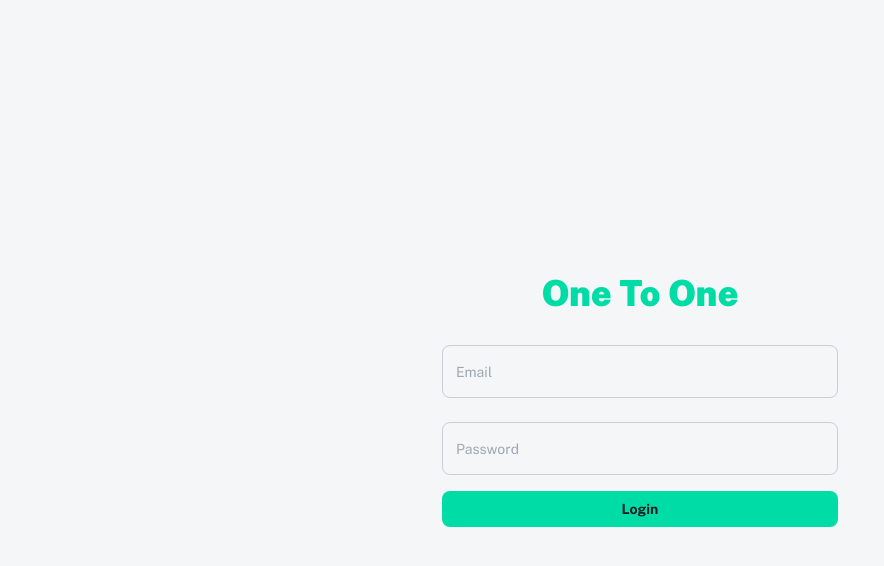
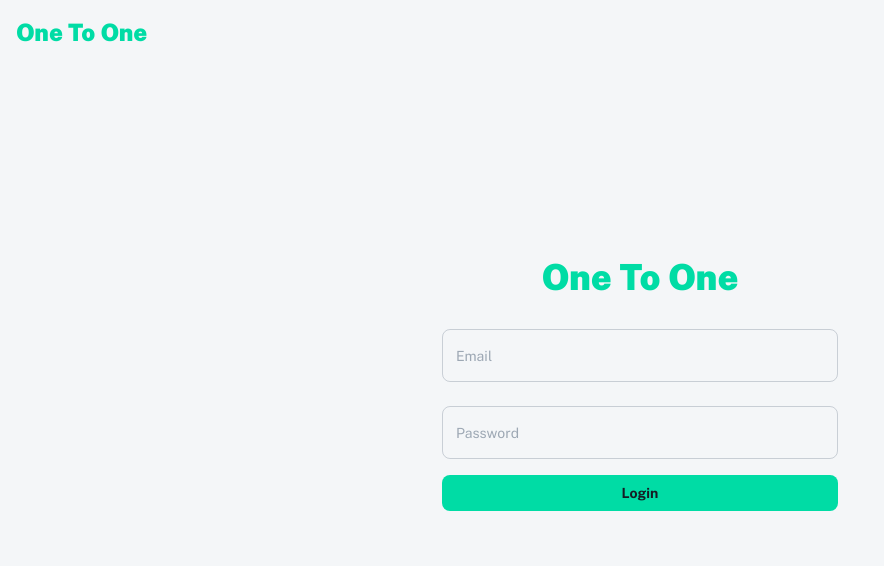
Before and after one commit to gowth6m/one-to-one-frontend, a React (Vite) app: page /user/login in a window 1280 px wide. Shown: the top 566 px of the page, without its empty margins (0-884 px from the left). Built offline with nearby package versions, Linux system fonts and the light colour scheme.

Commit message:
Update config for build

```diff
--- /dev/null
+++ b/src/layouts/appbar/nav-bar-mobile.tsx
@@ -0,0 +1,28 @@
+import Logo from '@/components/logo';
+import Row from '@/components/core/row';
+
+import NavBarWrapperMobile from './nav-bar-wrapper';
+import SettingsButton from '../common/settings-button';
+
+interface Props {}
+
+const NavBarMobile: React.FC<Props> = () => {
+  return (
+    <NavBarWrapperMobile>
+      {/* Logo */}
+      <Logo
+        sx={{
+          fontSize: 24,
+        }}
+      />
+
+      {/* Nav links */}
+
+      <Row marginLeft={'auto'} gap={1}>
+        <SettingsButton />
+      </Row>
+    </NavBarWrapperMobile>
+  );
+};
+
+export default NavBarMobile;
--- a/src/routes/sections/public.tsx
+++ b/src/routes/sections/public.tsx
@@ -1,5 +1,6 @@
 /* eslint-disable react-refresh/only-export-components */
 import { lazy, Suspense } from 'react';
+import NavBarMobile from '@/layouts/appbar/nav-bar-mobile';
 
 import { PublicGuard } from 'src/routes/guards/public-guard';
 
@@ -18,6 +19,7 @@ const publicRoutes = [
     element: (
       <PublicGuard>
         <Suspense fallback={<SplashScreen />}>
+          <NavBarMobile />
           <LoginPage />
         </Suspense>
       </PublicGuard>
--- a/src/sections/user/views/login-view.tsx
+++ b/src/sections/user/views/login-view.tsx
@@ -73,6 +73,7 @@ const LoginView = () => {
           width: '100%',
           display: 'flex',
           flexDirection: 'column',
+          mb: 20,
         }}
       >
         <FormikTextfield formik={formik} field="email" label="Email" errorMap={errorMap} />
--- a/vite.config.js
+++ b/vite.config.js
@@ -26,7 +26,7 @@ export default defineConfig(function (_a) {
       host: '0.0.0.0',
     },
     build: {
-      outDir: 'out',
+      outDir: 'dist',
     },
     base: '/',
   };
```
Also changed, not shown: vercel.json (added).
